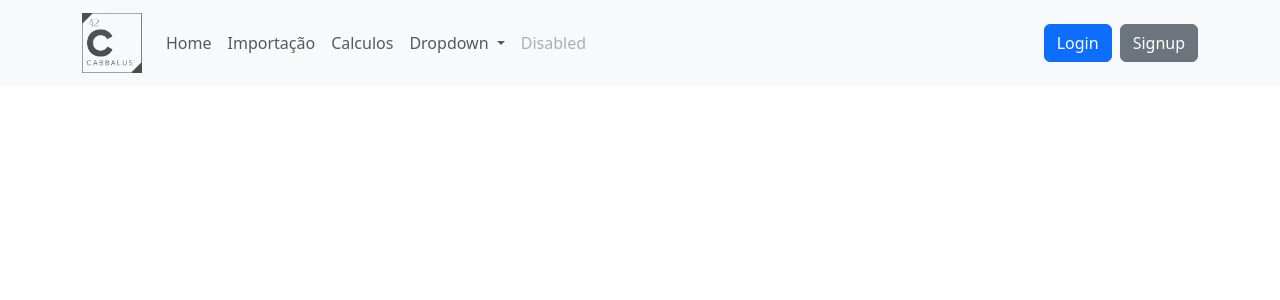
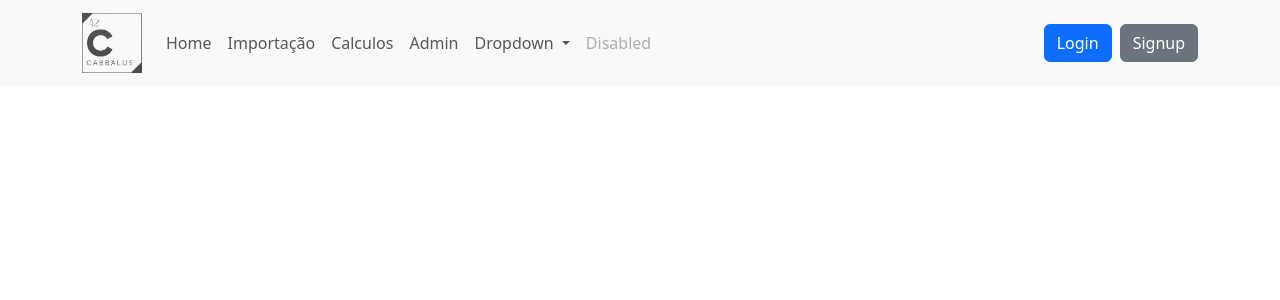
Before and after one commit to vytorrennan/Caballus, a Django app: page /account/ in a window 1280 px wide. Shown: the top 300 px of the page. Run offline with Django 5.2, Linux system fonts and the light colour scheme.

Commit message:
feat: templates rebase

```diff
--- a/caballus/templates/base.html
+++ b/caballus/templates/base.html
@@ -31,6 +31,11 @@
          <li class="nav-item">
             <a class="nav-link" href="/soilcalc">Calculos</a>
           </li>
+            <li class="nav-item">
+            <a class="nav-link" href="/admin">Admin</a>
+          </li>
+
+
 
           <li class="nav-item dropdown">
             <a class="nav-link dropdown-toggle" href="#" id="navbarDropdown" role="button" data-bs-toggle="dropdown"
```
Also changed, not shown: caballus/soilcalc/admin.py (+5 -6 lines).
